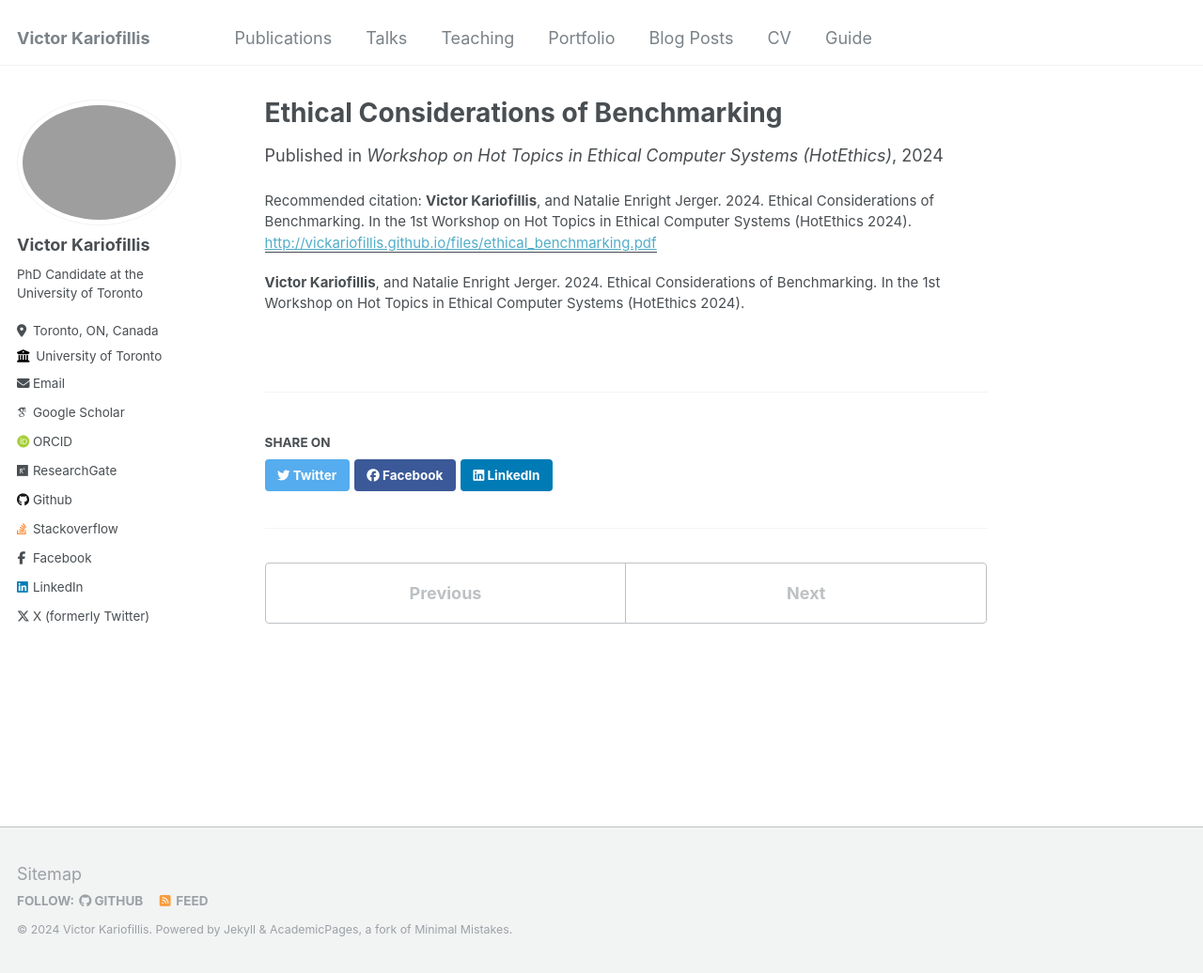
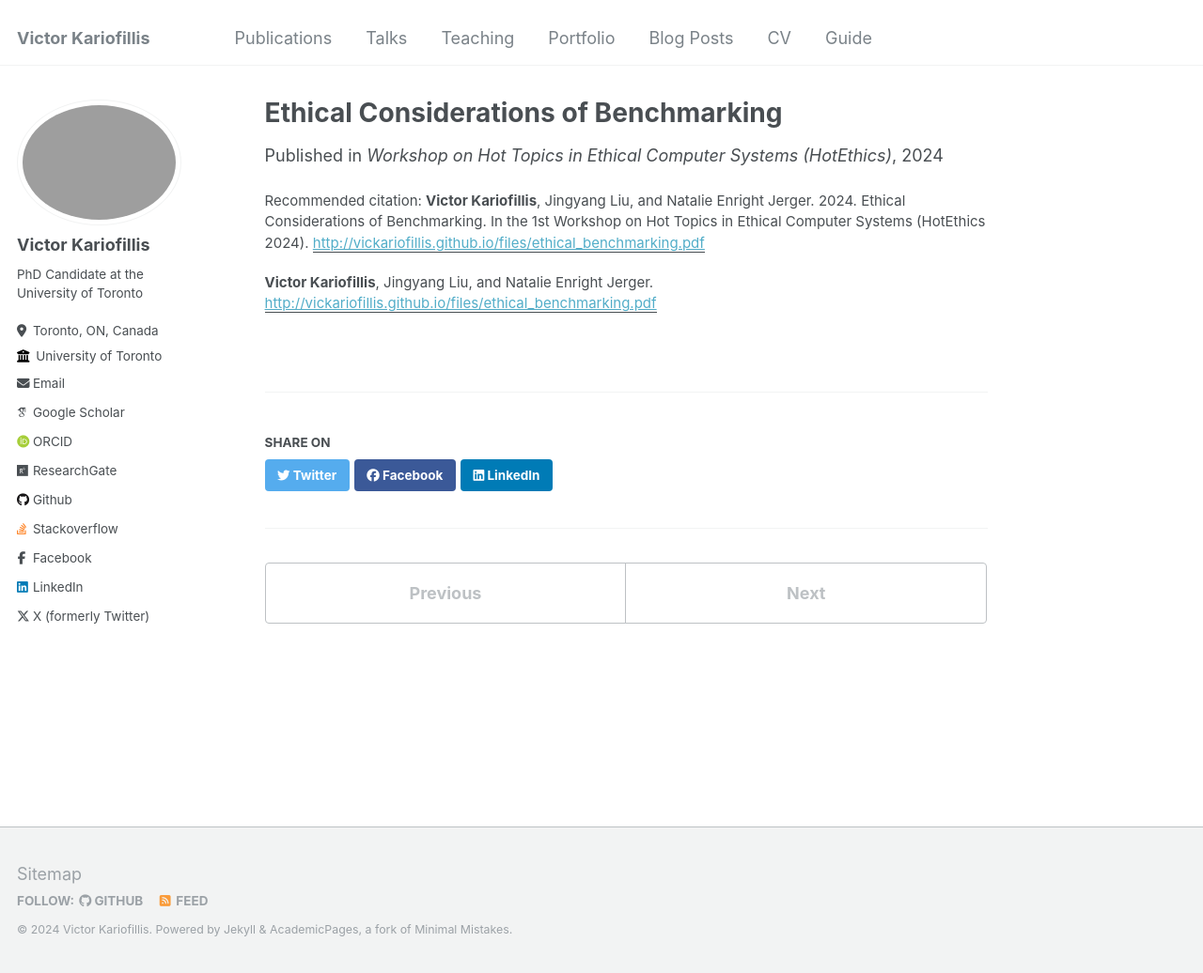
Before and after one commit to vickariofillis/vickariofillis.github.io, a Jekyll site: the page built from _publications/2024-04-28-ethical-benchmarking.md, in a window 1280 px wide and 1036 px high. Shown: the whole window at 94% size. Built offline with Jekyll 4.4.1, drawn with Linux system fonts in a browser that asks for light colours; some web fonts are replaced.

Commit message:
More Information

```diff
--- a/_publications/2024-04-28-ethical-benchmarking.md
+++ b/_publications/2024-04-28-ethical-benchmarking.md
@@ -5,5 +5,6 @@ permalink: /publication/2024-04-28-ethical-benchmarking
 date: 2024-04-28
 venue: 'Workshop on Hot Topics in Ethical Computer Systems (HotEthics)'
 paperurl: 'http://vickariofillis.github.io/files/ethical_benchmarking.pdf'
-citation: '<b>Victor Kariofillis</b>, and Natalie Enright Jerger. 2024. Ethical Considerations of Benchmarking. In the 1st Workshop on Hot Topics in Ethical Computer Systems (HotEthics 2024).'
+citation: '<b>Victor Kariofillis</b>, Jingyang Liu, and Natalie Enright Jerger. 2024. Ethical Considerations of Benchmarking. In the 1st Workshop on Hot Topics in Ethical Computer Systems (HotEthics 2024).'
+authors: '<b>Victor Kariofillis</b>, Jingyang Liu, and Natalie Enright Jerger.'
 ---
```
Also changed, not shown: _publications/2024-05-06-commercial-mobile-benchmarks.md (+1 -0 lines).
